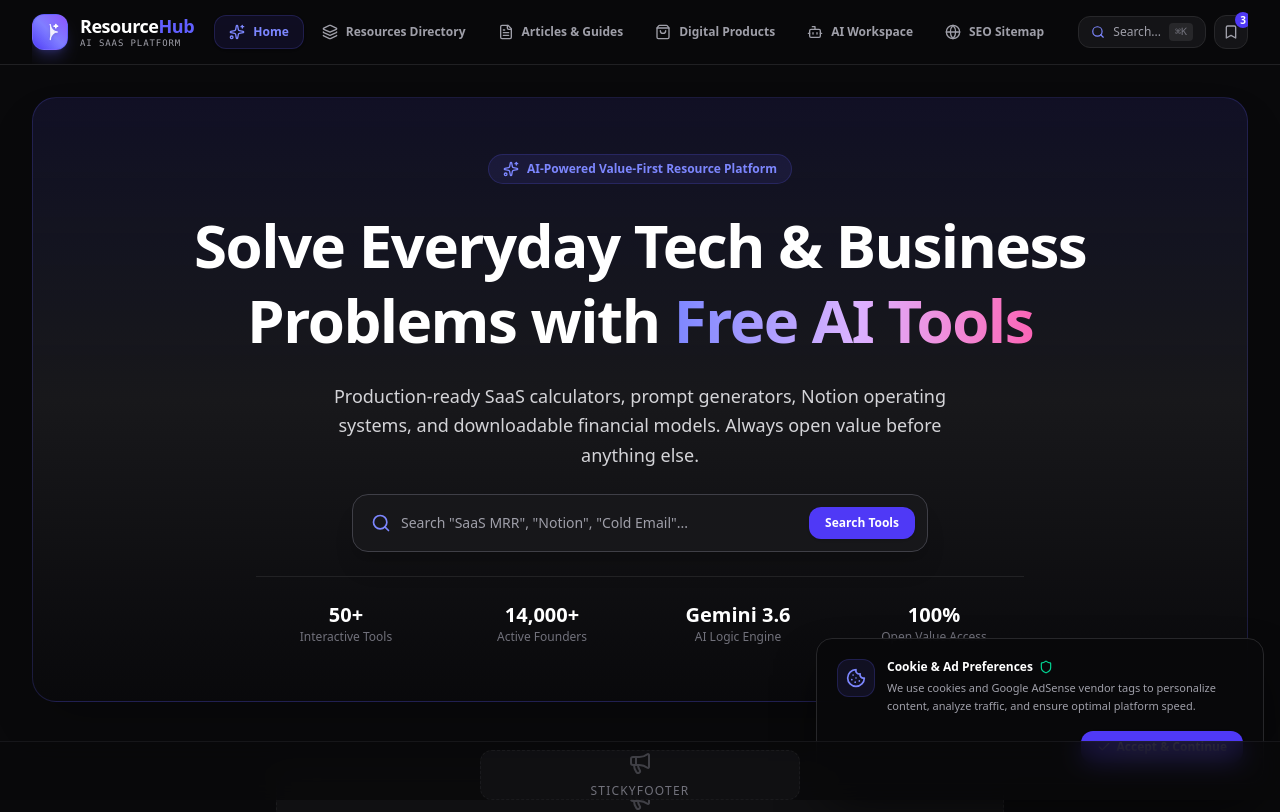
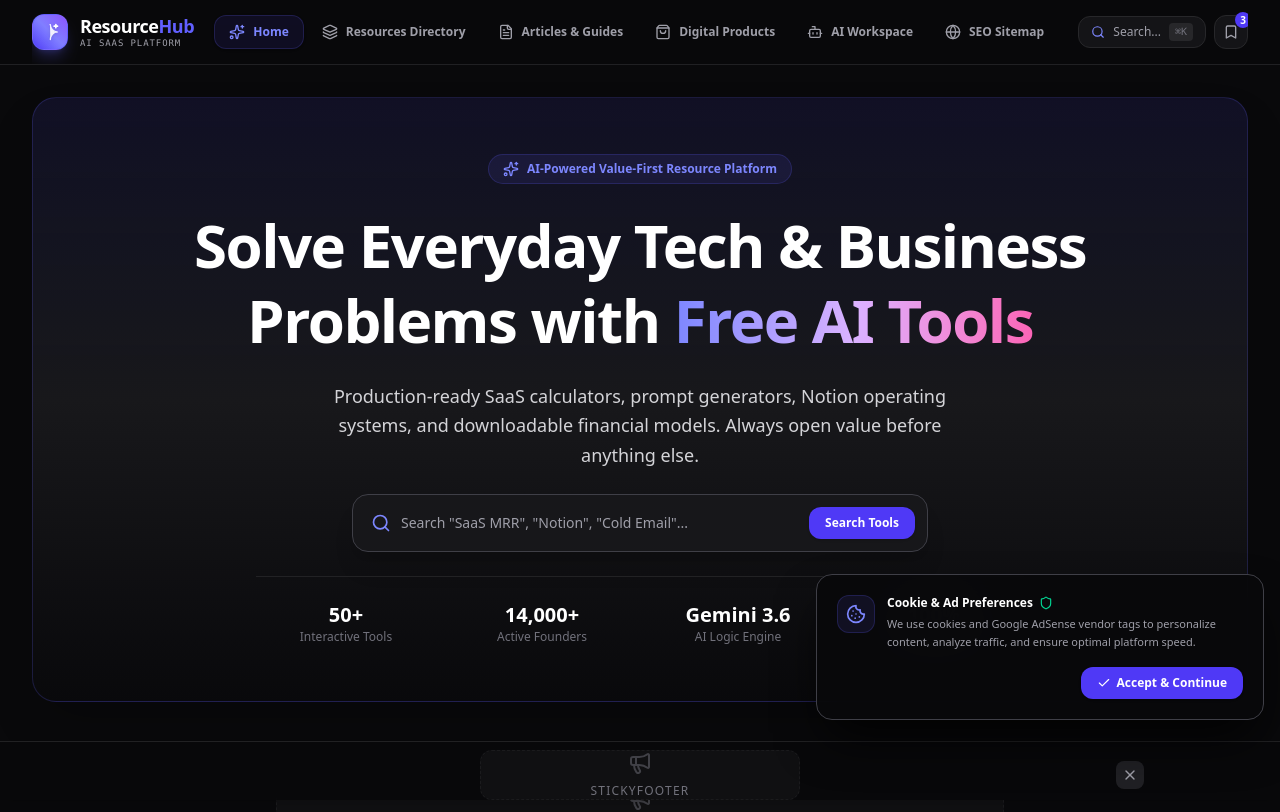
Before and after one commit to ijuubs/Resource-Hub, a React (Vite) app: page / in a window 1280 px wide. Shown: the top 812 px of the page. Built offline with nearby package versions, Linux system fonts and the light colour scheme.

Commit message:
style: update sticky footer ad and layout spacing
- Add close functionality to the sticky footer ad
- Adjust footer padding to prevent content overlap
- Increase cookie consent z-index and adjust bottom spacing to avoid ad conflicts

```diff
--- a/src/components/Footer.tsx
+++ b/src/components/Footer.tsx
@@ -19,7 +19,7 @@ export const Footer: React.FC = () => {
   };
 
   return (
-    <footer className="border-t border-zinc-800/80 bg-zinc-950 text-zinc-400 text-xs pt-16 pb-12">
+    <footer className="border-t border-zinc-800/80 bg-zinc-950 text-zinc-400 text-xs pt-16 pb-24 sm:pb-28">
       <div className="max-w-7xl mx-auto px-4 sm:px-6 lg:px-8 space-y-12">
         <div className="grid grid-cols-1 md:grid-cols-4 gap-8">
           {/* Col 1 Brand & Value */}
--- a/src/components/Legal/CookieConsent.tsx
+++ b/src/components/Legal/CookieConsent.tsx
@@ -27,7 +27,7 @@ export const CookieConsent: React.FC = () => {
           animate={{ y: 0, opacity: 1 }}
           exit={{ y: 100, opacity: 0 }}
           transition={{ duration: 0.4, ease: 'easeOut' }}
-          className="fixed bottom-4 left-4 right-4 md:left-auto md:right-4 md:max-w-md z-50 rounded-2xl border border-zinc-800 bg-zinc-950/95 backdrop-blur-xl p-5 shadow-2xl shadow-black/80 text-xs space-y-3"
+          className="fixed bottom-[80px] left-4 right-4 md:left-auto md:right-4 md:max-w-md z-[60] rounded-2xl border border-zinc-700 bg-zinc-950/95 backdrop-blur-xl p-5 shadow-2xl shadow-black/90 text-xs space-y-3"
         >
           <div className="flex items-start gap-3">
             <div className="rounded-xl bg-indigo-500/10 p-2 text-indigo-400 border border-indigo-500/20 shrink-0">
--- a/src/components/ads/StickyFooterBanner.tsx
+++ b/src/components/ads/StickyFooterBanner.tsx
@@ -1,8 +1,25 @@
-import React from 'react';
+import React, { useState } from 'react';
+import { X } from 'lucide-react';
 import { AdWrapper } from './AdWrapper';
 
-export const StickyFooterBanner: React.FC<{ className?: string }> = ({ className = '' }) => (
-  <div className={`fixed bottom-0 left-0 w-full z-50 bg-zinc-950/80 backdrop-blur-md border-t border-zinc-800/50 flex justify-center pb-safe pt-2 ${className}`}>
-    <AdWrapper placementKey="stickyFooter" className="!my-0" />
-  </div>
-);
+export const StickyFooterBanner: React.FC<{ className?: string }> = ({ className = '' }) => {
+  const [closed, setClosed] = useState(false);
+
+  if (closed) return null;
+
+  return (
+    <div className={`fixed bottom-0 left-0 w-full z-40 bg-zinc-950/95 backdrop-blur-md border-t border-zinc-800/80 flex justify-center items-center pb-safe pt-2 px-4 shadow-lg ${className}`}>
+      <div className="relative w-full max-w-5xl flex items-center justify-center">
+        <AdWrapper placementKey="stickyFooter" className="!my-0" />
+        <button
+          onClick={() => setClosed(true)}
+          className="absolute right-2 top-1/2 -translate-y-1/2 p-1.5 rounded-lg bg-zinc-800/80 hover:bg-zinc-700 text-zinc-400 hover:text-white transition-colors"
+          title="Close ad"
+          aria-label="Close advertisement"
+        >
+          <X className="w-4 h-4" />
+        </button>
+      </div>
+    </div>
+  );
+};
```
